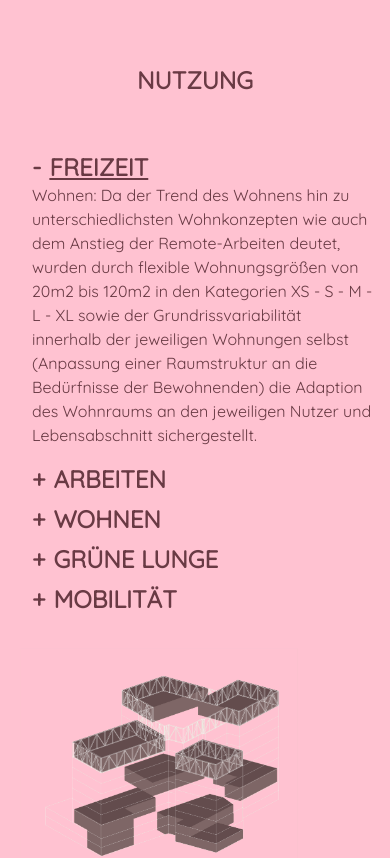
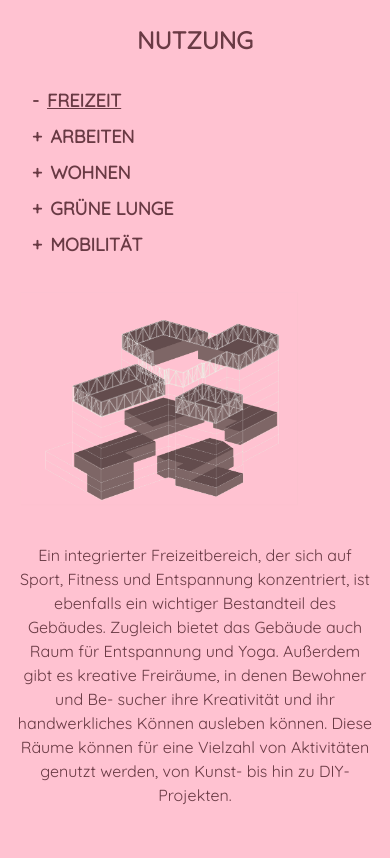
Before and after one commit to pweimann/new-construction-project, a Nuxt app: page / in a window 390 px wide. Shown: the part 2720-3578 px from the top of the page. Built offline with nearby package versions, Linux system fonts and the light colour scheme; what tw-elements would draw is missing.

Commit message:
changes ...

```diff
--- a/components/BackgroundImageSection.vue
+++ b/components/BackgroundImageSection.vue
@@ -9,7 +9,7 @@
   background-repeat: no-repeat;
   background-size: cover;
   background-position: center;
-  min-height: 30vh;
+  min-height: 32vh;
   width: 100%;
 }
 
--- a/components/TabSection.vue
+++ b/components/TabSection.vue
@@ -1,7 +1,7 @@
 <template>
-  <section class='py-20' :class='invert ? "bg-dark-rosa" : "bg-light-rosa"'>
+  <section class='py-10' :class='invert ? "bg-dark-rosa" : "bg-light-rosa"'>
     <FadeInTransition>
-      <div class='container mx-auto px-4 text-center mb-12'>
+      <div class='container mx-auto px-4 text-center mb-6'>
         <h2 v-if='title' class='text-2xl md:text-5xl font-bold uppercase leading-tight'
             :class='invert ? "text-white" : "text-dark-rosa"'>{{title}}</h2>
       </div>
@@ -13,13 +13,13 @@
                 :class='invert ? "text-white" : "text-dark-rosa",
                   isActiveItem(navItem) ? "tab-nav-item--active" : "",
                   reverse ? "mr-8 ml-4": "ml-8 mr-4"'>
-              <div class='text-2xl font-bold flex align-middle'>
+              <div class='text-lg md:text-2xl font-bold flex align-middle'>
                 <span v-show='isActiveItem(navItem)' class='inline-block mr-2'>-</span>
                 <span v-show='!isActiveItem(navItem)' class='inline-block mr-2'>+</span>
                 <div class='tabs-nav-item-title inline-block'>{{ navItem.title }}</div>
               </div>
-              <p class='text-1xl leading-normal mb-4'
-                 v-show='isActiveItem(navItem)'
+              <p class='text-1xl text-justify leading-normal mb-4'
+                 v-show='checkVisibilitOfParagraph(navItem)'
                  :class='invert ? "text-white" : "text-dark-rosa"'>
                 {{ navItem.description }}</p>
             </li>
@@ -27,6 +27,11 @@
         </div>
         <div class='tabs-content full-width md:w-2/3'>
           <img :src='activeNavItem.imageSrc'>
+        </div>
+        <div class='container px-4 text-center md:hidden'>
+          <p class='text-1xl leading-normal mb-4'
+             :class='invert ? "text-white" : "text-dark-rosa"'>
+            {{ activeNavItem.description }}</p>
         </div>
       </div>
     </FadeInTransition>
@@ -51,6 +56,10 @@ const clickTabNavItem = (item: TabNavItem) => {
 
 const isActiveItem = (item: TabNavItem) => {
   return item === activeNavItem.value
+}
+
+const checkVisibilitOfParagraph = (item: TabNavItem) => {
+  return document.body.clientWidth >= 640 && item === activeNavItem.value
 }
 </script>
 <style lang='css' scoped>
--- a/pages/index.vue
+++ b/pages/index.vue
@@ -35,22 +35,22 @@ const tabsNavList: Ref<TabNavItem[]> = ref([
   {
     title: 'Freizeit',
     imageSrc: '/tabs/Freizeit_Sport_neu.png',
-    description: 'Wohnen: Da der Trend des Wohnens hin zu unterschiedlichsten Wohnkonzepten wie auch dem Anstieg der Remote-Arbeiten deutet, wurden durch flexible Wohnungsgrößen von 20m2 bis 120m2 in den Kategorien XS - S - M - L - XL sowie der Grundrissvariabilität innerhalb der jeweiligen Wohnungen selbst (Anpassung einer Raumstruktur an die Bedürfnisse der Bewohnenden) die Adaption des Wohnraums an den jeweiligen Nutzer und Lebensabschnitt sichergestellt.\n'
+    description: 'Ein integrierter Freizeitbereich, der sich auf Sport, Fitness und Entspannung konzentriert, ist ebenfalls ein wichtiger Bestandteil des Gebäudes. Zugleich bietet das Gebäude auch Raum für Entspannung und Yoga. Außerdem gibt es kreative Freiräume, in denen Bewohner und Be- sucher ihre Kreativität und ihr handwerkliches Können ausleben können. Diese Räume können für eine Vielzahl von Aktivitäten genutzt werden, von Kunst- bis hin zu DIY-Projekten.'
   },
   {
     title: 'Arbeiten',
     imageSrc: '/tabs/Arbeiten_neu.png',
-    description: 'Das Arbeiten von Morgen wird sowohl von dem Anstieg verschiedenster Technologien wie beispielsweise KI und Automatisierung als auch von Remote-Arbeit und flexiblen Arbeitszeitmodellen geprägt sein. Erhöhte Aufmerksamkeit gilt der Nachhaltigkeit sowie der sozialen Verantwortung von Unternehmen, um ein Beitrag zur Verbesserung der Arbeitsbedingungen für Mitarbeiter und Verringerung der Umweltbelastung zu erzielen.'
+    description: 'Die Arbeitsflächen sind individuell anpassbar und können für eine Vielzahl von Geschäftsbedürfnissen genutzt werden, von Co-Working-Räumen bis hin zu kleinen Büros und Atelierflächen.'
   },
   {
     title: 'Wohnen',
     imageSrc: '/tabs/Wohnen_neu.png',
-    description: 'Lorem'
+    description: 'Jede Wohnung verfügt über eine offene und helle Grundfläche mit hohen Decken, um maximale Bewegungsfreiheit und Licht zu bieten. Zusätzlich bieten Balkone, Loggien und Auskragungen eine Erhöhung der Wohnqualität und ermöglichen eine nahtlose Verbindung vom Innen- und Außenraum.'
   },
   {
     title: 'Grüne Lunge',
     imageSrc: '/tabs/Grüne_Lunge_neu.png',
-    description: 'Lorem'
+    description: 'Das lichtdurchflutete Atrium fungiert als grüne Lunge des Gebäudes. Als Zentrum dient es der Begegnung zwischen Besucher und Bewohner und lässt die verschiedenen Nutzungen innerhalb des Gebäudes miteinander verschmelzen. Die Treppe im Erdgeschoss lädt zum verweilen, beobachten und als Treffpunkt ein.'
   },
   {
     title: 'Mobilität',
```
